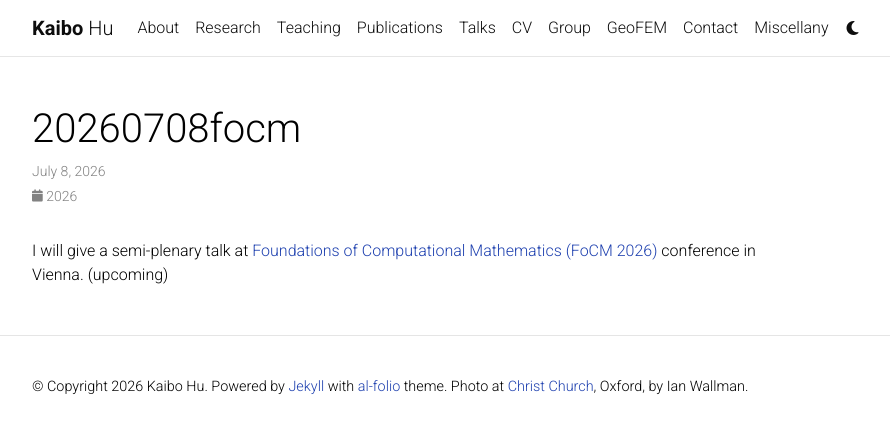
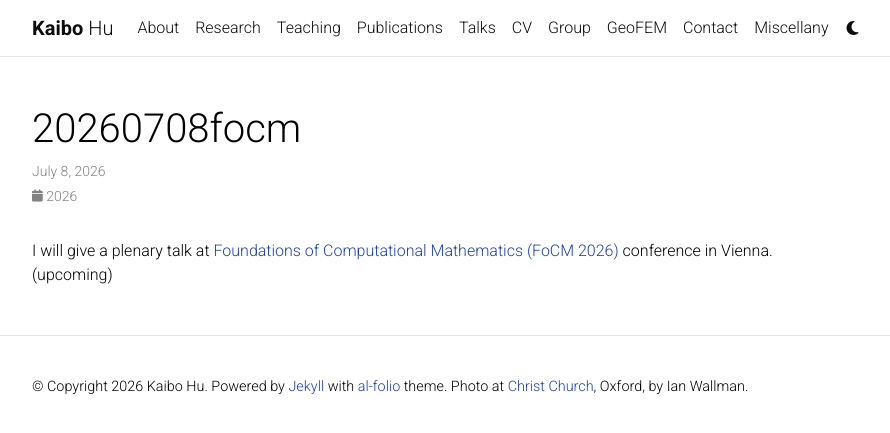
Before and after one commit to kaibohu/kaibohu.github.io, a Jekyll site: the page built from _news/20260708FoCM.md, in a window 1280 px wide. Shown: the top 433 px of the page, without its empty margins (223-1113 px from the left). Built offline with Jekyll 4.4.1, drawn with Linux system fonts in a browser that asks for light colours; comment, search, counter and statistics services are not loaded; a style sheet for code colours, icons or effects is not loaded.

Commit message:
update focm

```diff
--- a/_data/cv.yml
+++ b/_data/cv.yml
@@ -65,7 +65,7 @@
     - year: 2026
       items:
         - <a href='https://math.ethz.ch/fim/activities/nachdiplom-lectures.html'>Nachdiplom lectures</a> at ETH Zürich.
-        - Semi-plenary talk at <a href='https://focm-society.org'>Foundations of Computational Mathematics Conference (FoCM)</a>, Vienna.
+        - Plenary talk at <a href='https://focm-society.org'>Foundations of Computational Mathematics Conference (FoCM)</a>, Vienna.
     - year: 2025
       items:
         - <a href='https://www.icbs.cn/site/pages/index/index?pageId=1fe7d1cf-c69c-47bd-a2fa-3d5731ca2610'>Frontiers of Science Award</a> (for 'Complexes from complexes' with D.N.Arnold).
--- a/_news/20260708FoCM.md
+++ b/_news/20260708FoCM.md
@@ -5,4 +5,4 @@
 related_posts: false
 ---
 
-I will give a semi-plenary talk at [Foundations of Computational Mathematics (FoCM 2026)](https://focm-society.org) conference in Vienna. (upcoming)
+I will give a plenary talk at [Foundations of Computational Mathematics (FoCM 2026)](https://focm-society.org) conference in Vienna. (upcoming)
```
